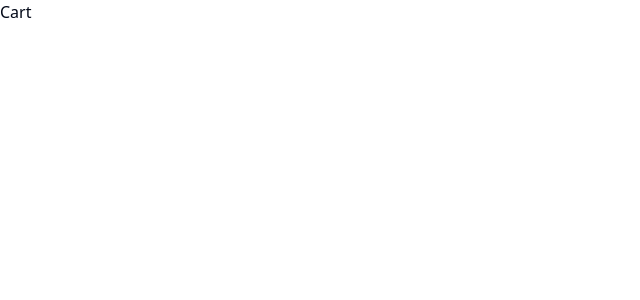
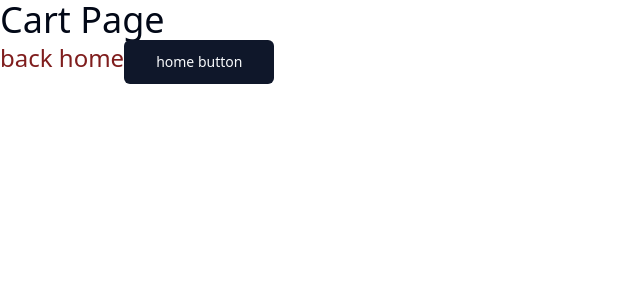
Before and after one commit to kimamovic21/udemy-practical-typescript-course-johnsmilga, a React (Vite) app in the folder 03-store-project/: page /cart in a window 1280 px wide. Shown: the top 300 px of the page, without its empty margins (0-640 px from the left). Built offline with nearby package versions, Linux system fonts and the light colour scheme.

Commit message:
133. Link Component
-u komponentu Link.tsx dodane komponente Link i Button

```diff
--- a/03-store-project/src/pages/Cart.tsx
+++ b/03-store-project/src/pages/Cart.tsx
@@ -1,6 +1,17 @@
+import { Button } from '@/components/ui/button'
+import { Link } from 'react-router-dom'
+
 function Cart() {
   return (
-    <div>Cart</div>
+    <div>
+      <h2 className='text-4xl'>Cart Page</h2>
+      <Link to='/' className='text-2xl text-red-900'>
+        back home
+      </Link>
+      <Button asChild size='lg'>
+        <Link to='/'>home button</Link>
+      </Button>
+    </div>
   )
 }
 
```
Also changed, not shown: 1 other file (tests, documents, lock files or other folders).
